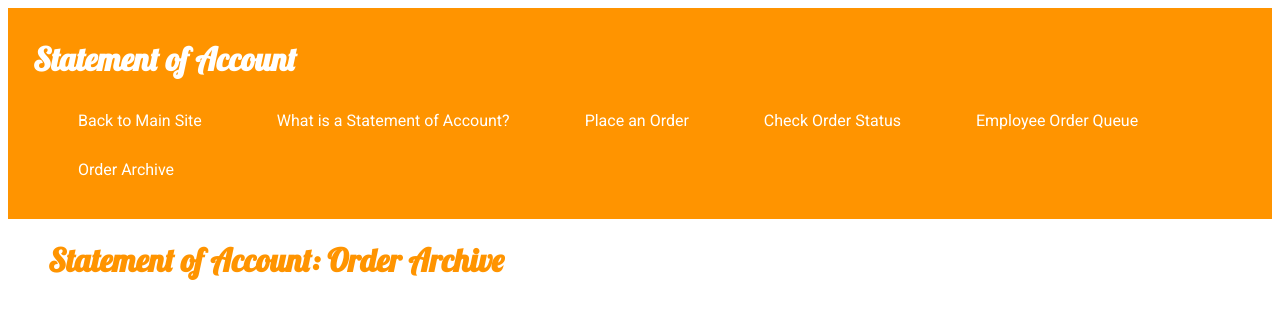
After one commit to niapri/djblog, a Django app: page /order_archive/ in a window 1280 px wide. The commit adds this page. Shown: the top 319 px of the page. Run offline with Django 3.2, Linux system fonts and the light colour scheme; data that the repository does not hold is empty.

Commit message:
Added Order Archive page with links to order detail page.

```diff
--- a/soa/templates/soa/base.html
+++ b/soa/templates/soa/base.html
@@ -14,6 +14,7 @@
 				<li class="page-header"><a href="{% url 'order_new' %}">Place an Order</a></li>
 				<li class="page-header"><a href="{% url 'check_order' %}">Check Order Status</a></li>
 				<li class="page-header"><a href="{% url 'delivery_queue' %}">Employee Order Queue</a></li>
+				<li class="page-header"><a href ="{% url 'order_archive' %}">Order Archive</a></li>
 			</ul>
 		</div>
 		<div class="content">
--- a/soa/templates/soa/check_order.html
+++ b/soa/templates/soa/check_order.html
@@ -13,7 +13,7 @@
 <p>**If any of this information is incorrect, please email us so that we can make corrections to your order. If this order was sent to an incorrect email address, please. It is your responsibility to make sure that all the information is incorrect - if corrections are not submitted prior to the delivery date, you will have to order an update to receive a corrected statement of account.**</p>
 
 	<dl>
-		<dt><b>{{ result.order_id}}</b></dt>
+		<dt>Order ID: <b>{{ result.order_id }}</b></dt>
 		<dl>Property Address: {{ result.address}}</dl>
 		<dl>Email Address: {{ result.email }}</dl>
 		<dl>Status: {{ result.completed }}</dl>
--- a/soa/templates/soa/delivery_queue.html
+++ b/soa/templates/soa/delivery_queue.html
@@ -12,6 +12,7 @@
 
 			<dl class='order-info'>
 				<dt><b><a href="{% url 'order_detail' slug=order.slug %}">{{ order.order_id }}</a></b></dt>
+				<dd>Property Address: <b>{{ order.address }}</b></dd>
 				<dd>Order Date: {{ order.order_date }}</dd>
 				<dd>Due Date: {{ order.due_date }}</dd>
 				<dd>Email: {{ order.email }}</dd>
--- /dev/null
+++ b/soa/templates/soa/order_archive.html
@@ -0,0 +1,16 @@
+{% extends 'soa/base.html' %}
+
+{% block content %}
+
+<h1>Statement of Account: Order Archive</h1>
+
+{% for order in orders %}
+
+<div class='order-info'>
+	<dl class='order-info'>
+		<dt><a href="{% url 'order_detail' slug=order.slug %}">Order ID: {{ order.order_id }}</a></dt>
+	</dl>
+</div>
+{% endfor %}
+
+{% endblock %}
--- a/soa/urls.py
+++ b/soa/urls.py
@@ -7,5 +7,6 @@ urlpatterns = [
 	url(r'^order_new/$', views.order_new, name='order_new'),
 	url(r'^order_new/order_confirmation/$', views.order_confirmation, name='order_confirmation'),
 	url(r'^delivery_queue/$', views.delivery_queue, name='delivery_queue'),
+	url(r'^order_archive/$', views.order_archive, name='order_archive'),
 	url(r'^order/(?P<slug>\w+)/$', views.order_detail, name='order_detail'),
 ]
--- a/soa/views.py
+++ b/soa/views.py
@@ -50,3 +50,7 @@ def order_detail(request, slug):
 	else:
 		form = OrderDetailForm(instance=order)
 	return render(request, 'soa/order_detail.html', {'form':form})
+
+def order_archive(request):
+	orders = Order.objects.filter(completed="Delivered").order_by('due_date')
+	return render(request, 'soa/order_archive.html', {'orders':orders})
```
Also changed, not shown: soa/order_archive.html (added, +16 -0 lines).
